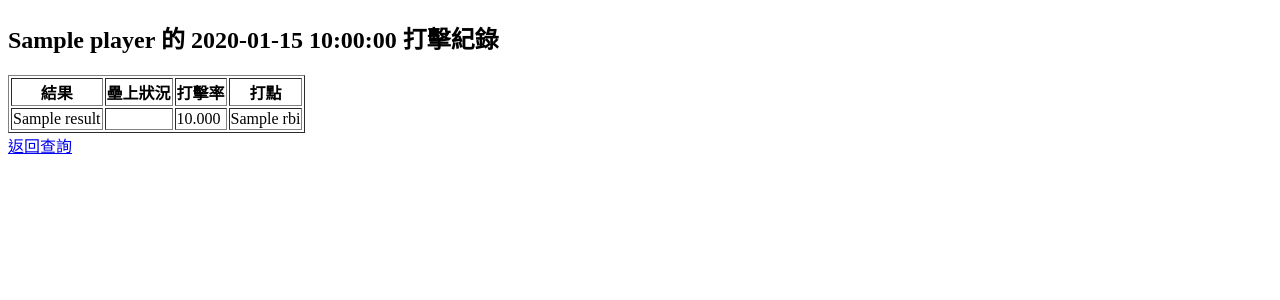
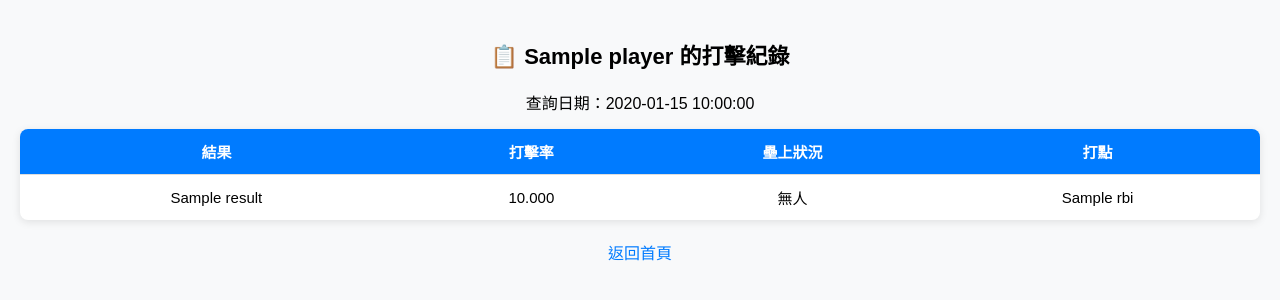
Before and after one commit to timchan1226/softball, a Flask app: template templates/personal_result.html in a window 1280 px wide. Shown: the top 300 px of the page. Run offline with Flask 3, Linux system fonts and the light colour scheme; the template is opened without the code that fills it: most values are stand-ins (such as "Sample title", 1, 10 or a date in 2020); some libraries are stand-ins or nearby versions.

Commit message:
Update personal_result.html

```diff
--- a/templates/personal_result.html
+++ b/templates/personal_result.html
@@ -2,34 +2,106 @@
 <html lang="zh-Hant">
 <head>
   <meta charset="UTF-8">
-  <title>{{ player.name }} 的紀錄</title>
+  <meta name="viewport" content="width=device-width, initial-scale=1.0">
+  <title>個人打擊紀錄明細</title>
+  <style>
+    body {
+      font-family: Arial, sans-serif;
+      background-color: #f8f9fa;
+      padding: 20px;
+      margin: 0;
+    }
+
+    h2 {
+      text-align: center;
+      font-size: 22px;
+      margin-bottom: 20px;
+    }
+
+    .info {
+      text-align: center;
+      font-size: 16px;
+      margin-bottom: 15px;
+    }
+
+    table {
+      width: 100%;
+      border-collapse: collapse;
+      margin-top: 10px;
+      background-color: white;
+      border-radius: 8px;
+      overflow: hidden;
+      box-shadow: 0 2px 8px rgba(0,0,0,0.1);
+    }
+
+    th, td {
+      padding: 12px;
+      text-align: center;
+      border-bottom: 1px solid #ddd;
+      font-size: 15px;
+    }
+
+    th {
+      background-color: #007bff;
+      color: white;
+    }
+
+    tr:last-child td {
+      border-bottom: none;
+    }
+
+    a {
+      display: block;
+      text-align: center;
+      margin-top: 20px;
+      color: #007bff;
+      text-decoration: none;
+      font-size: 16px;
+    }
+
+    a:hover {
+      text-decoration: underline;
+    }
+
+    @media (max-width: 600px) {
+      th, td {
+        font-size: 14px;
+        padding: 10px;
+      }
+    }
+  </style>
 </head>
 <body>
-  <h2>{{ player.name }} 的 {{ date }} 打擊紀錄</h2>
+
+  <h2>📋 {{ player.name }} 的打擊紀錄</h2>
+  <div class="info">查詢日期：{{ date }}</div>
+
   {% if records %}
-    <table border="1">
+    <table>
       <thead>
         <tr>
           <th>結果</th>
+          <th>打擊率</th>
           <th>壘上狀況</th>
-          <th>打擊率</th>
           <th>打點</th>
         </tr>
       </thead>
       <tbody>
-        {% for r in records %}
+        {% for record in records %}
         <tr>
-          <td>{{ r.result }}</td>
-          <td>{{ r.has_runner }}</td>
-          <td>{{ "%.3f"|format(r.average) }}</td>
-          <td>{{ r.rbi }}</td>
+          <td>{{ record.result }}</td>
+          <td>{{ '%.3f' % record.average }}</td>
+          <td>{{ record.has_runner or '無人' }}</td>
+          <td>{{ record.rbi }}</td>
         </tr>
         {% endfor %}
       </tbody>
     </table>
   {% else %}
-    <p>找不到紀錄。</p>
+    <div class="info">⚠️ 查無紀錄</div>
   {% endif %}
-  <a href="/records">返回查詢</a>
+
+  <a href="/">返回首頁</a>
+
 </body>
 </html>
```
